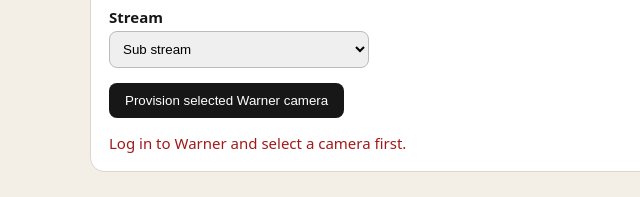
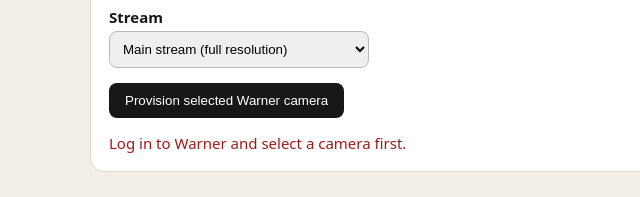
Before and after one commit to memoria-health/bridge, a plain HTML site: page warner_bridge_static/admin.html in a window 1280 px wide. Both pictures are taken after a click on the button "Provision selected Warner camera". Shown: the part 1003-1200 px from the top of the page, 0-640 px from the left. Drawn offline with Linux system fonts and the light colour scheme.

Commit message:
pull the main stream, not the sub stream
stream_id 0 is the SUB stream — the camera's low-resolution feed — and
it was the first option in the provisioning form, so it is what every
camera has been provisioned with. These are 3MP sensors sending us
their small stream, and we then downscaled that to a 1280x720 canvas.

Two independent losses stacked; this is the one upstream of the other.
Main stream is now the default in the form, the example config, and the
empty-field fallback.

Existing cameras carry stream_id 0 in warner_cameras.json on the bridge
box and will keep pulling the sub stream until that value is changed —
editing the file and restarting is enough, no re-provisioning needed.

Co-Authored-By: Claude Opus 5 (1M context) <noreply@anthropic.com>

```diff
--- a/warner_bridge_static/admin.html
+++ b/warner_bridge_static/admin.html
@@ -35,7 +35,7 @@
     <label for="channel">Channel</label>
     <input id="channel" type="number" min="0" value="0">
     <label for="stream">Stream</label>
-    <select id="stream"><option value="0">Sub stream</option><option value="1">Main stream</option></select>
+    <select id="stream"><option value="1">Main stream (full resolution)</option><option value="0">Sub stream (low resolution)</option></select>
     <p><button id="provision" onclick="provision()">Provision selected Warner camera</button></p>
     <div id="status" class="muted">Waiting for selection.</div>
     <pre id="output" hidden></pre>
@@ -59,7 +59,7 @@ async function provision(){
       camera_user:(doc.getElementById('user')?.value||'admin').trim(),
       camera_password:doc.getElementById('pwd')?.value||'',
       channel:Number(document.getElementById('channel').value||0),
-      stream_id:Number(document.getElementById('stream').value||0),
+      stream_id:Number(document.getElementById('stream').value||1),
     };
     if(!body.email) throw new Error('Caregiver email is required.');
     button.disabled=true;status.className='muted';status.textContent='Provisioning…';
--- a/warner_cameras.example.json
+++ b/warner_cameras.example.json
@@ -9,7 +9,7 @@
       "camera_user": "admin",
       "camera_password": "camera-password",
       "channel": 0,
-      "stream_id": 0,
+      "stream_id": 1,
       "livekit_identities": ["cam_backend_assigned"]
     }
   ]
```
